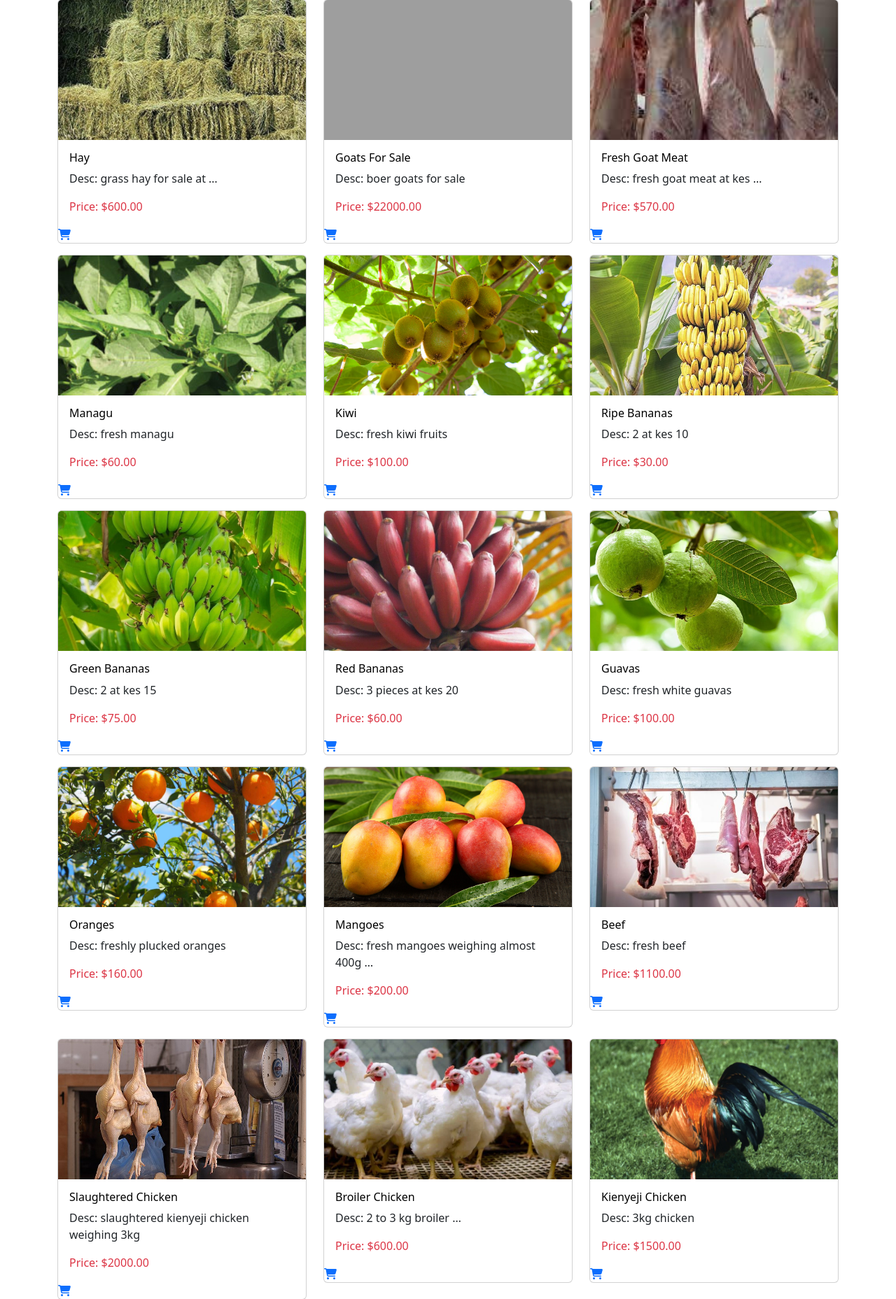
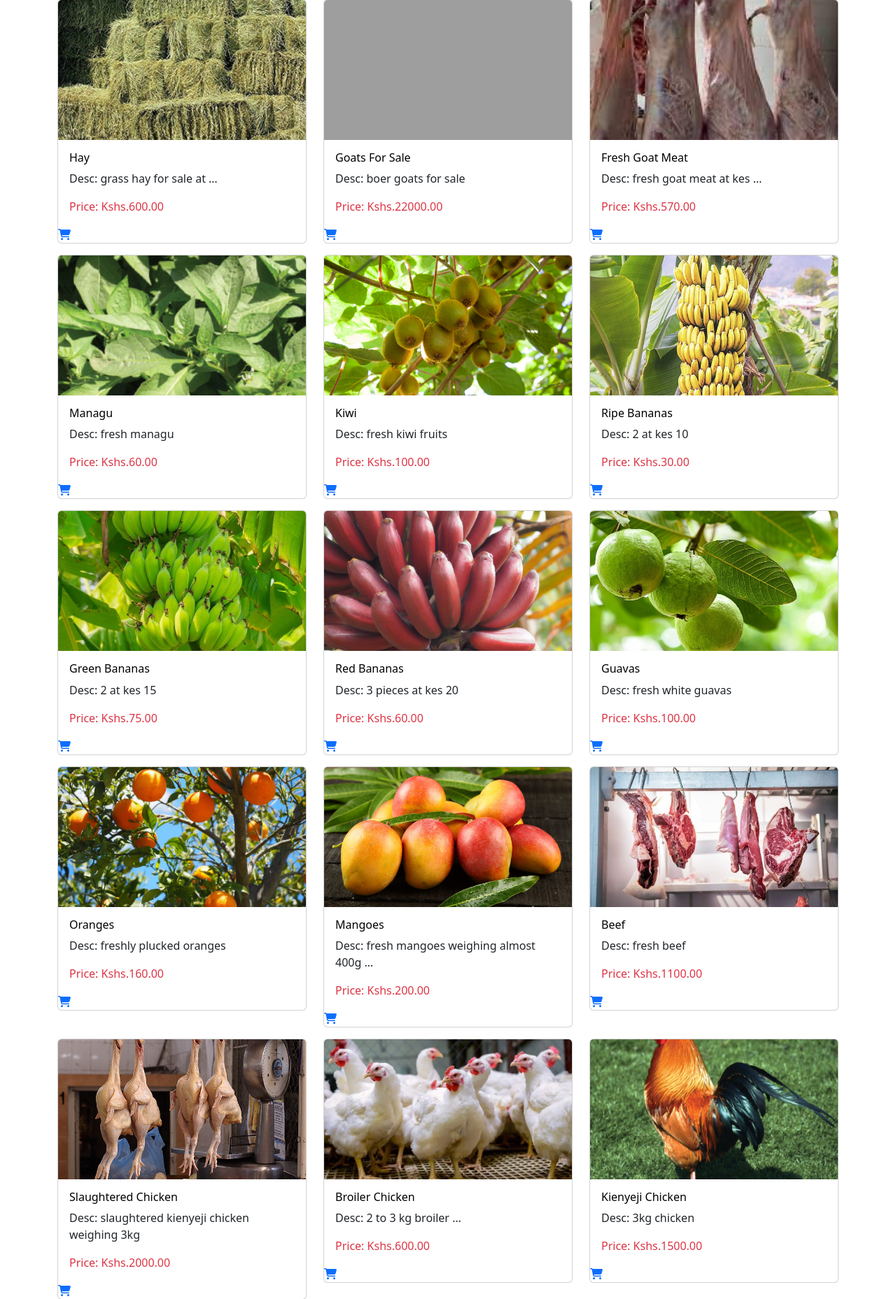
Before and after one commit to effiecancode/Farmers-Market-Ecommerce, a Django app: page / in a window 1280 px wide. Shown: the part 163-2019 px from the top of the page at 70% size. Run offline with Django 4.2, Linux system fonts and the light colour scheme; data comes from the database, SQL or seed files in the repository; some libraries are stand-ins or nearby versions; grey boxes are pictures that could not be loaded.

Commit message:
price in ksh

```diff
--- a/market/product/templates/product/home.html
+++ b/market/product/templates/product/home.html
@@ -13,7 +13,7 @@
                     <div class="card-body">
                         <h2 class="card-title text-black text-capitalize fs-6">{{ product.name }}</h2>
                         <p class="card-text text-dark fw-2">Desc: {{ product.description|truncatewords:5 }}</p>
-                        <p class="card-text text-danger fw-2">Price: ${{ product.unit_price }}</p>
+                        <p class="card-text text-danger fw-2">Price: Kshs.{{ product.unit_price }}</p>
                     </div>
                 </a>
                 <a href="{% url 'cart:addtocart' product.id %}" class="text-decoration-none">
```
